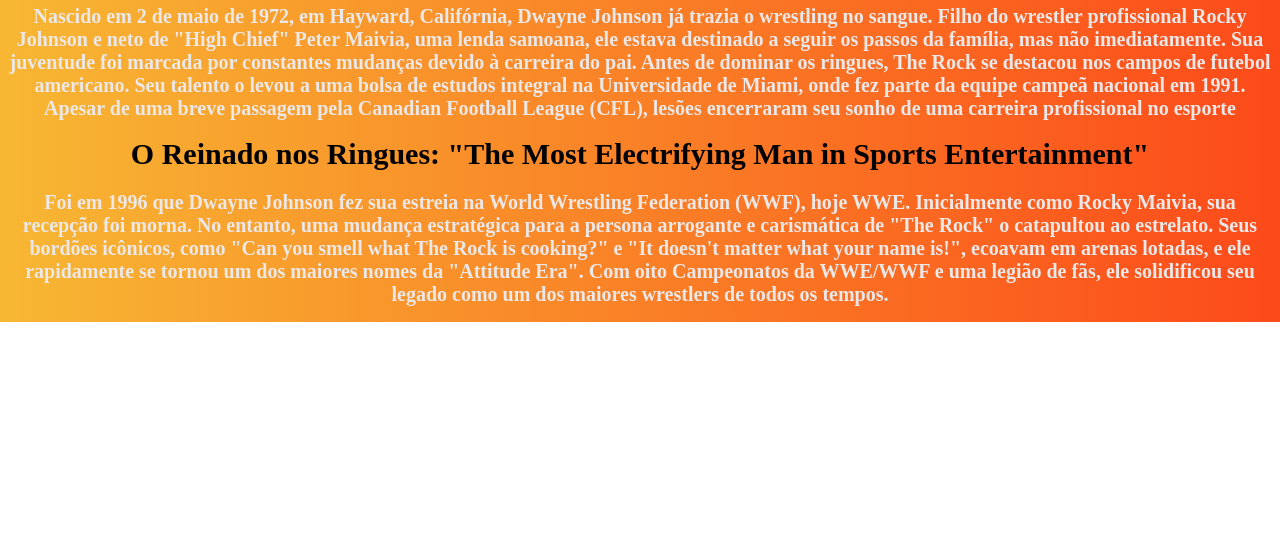
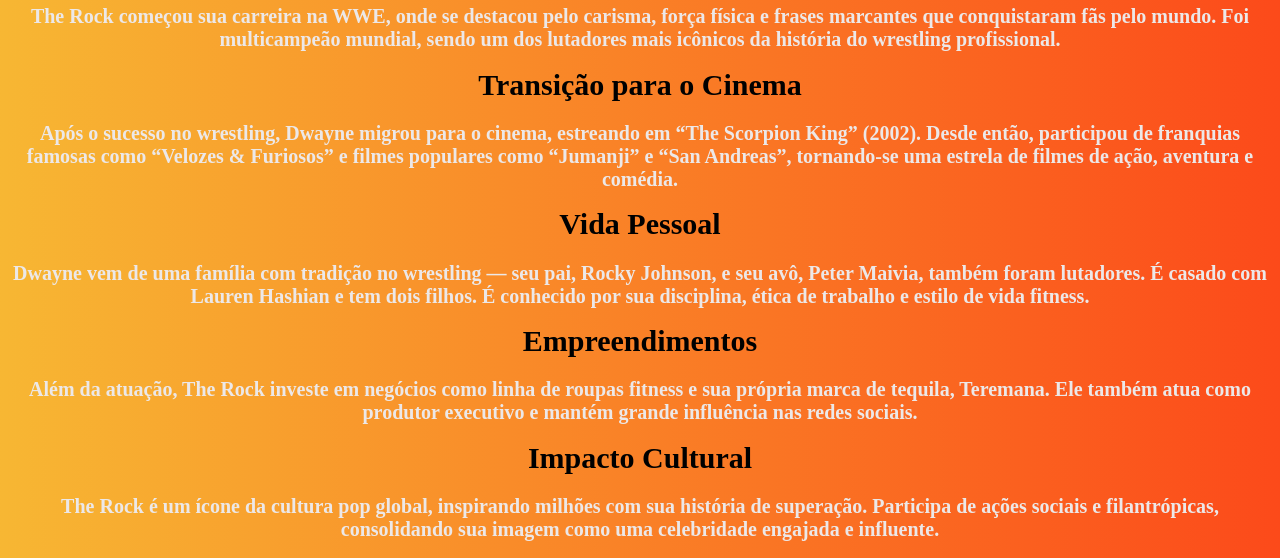
Before and after one commit to augusto-martins-leite/saite1, a plain HTML site: page site 001/index.html in a window 1280 px wide. Shown: the part 701-1259 px from the top of the page. Before the commit the page ends 1023 px from the top, so only its background shows below. Drawn offline with Linux system fonts and the light colour scheme.

Commit message:
Add files via upload

```diff
--- a/site 001/index.html
+++ b/site 001/index.html
@@ -15,21 +15,25 @@
     <h2 id="testo">Dwayne Douglas Johnson nasceu em 2 de maio de 1972 e é conhecido mundialmente
         como The Rock. Ele é ator, produtor, ex-lutador profissional e empresário, consolidando-se como uma das maiores
         personalidades do entretenimento.</h2>
-    <h1 id="sub-titulo">O Início de Tudo: Raízes e Atletismo</h1>
-    <h2 id="testo">Nascido em 2 de maio de 1972, em Hayward, Califórnia, Dwayne Johnson já trazia o wrestling no sangue.
-        Filho do wrestler profissional Rocky Johnson e neto de "High Chief" Peter Maivia, uma lenda samoana,
-        ele estava destinado a seguir os passos da família, mas não imediatamente. Sua juventude foi marcada por constantes
-        mudanças devido à carreira do pai.
-
-        Antes de dominar os ringues, The Rock se destacou nos
-        campos de futebol americano. Seu talento o levou a uma bolsa de estudos integral na Universidade de Miami,
-        onde fez parte da equipe campeã nacional em 1991. Apesar de uma breve passagem pela Canadian Football League (CFL), lesões encerraram seu
-        sonho de uma carreira profissional no esporte</h2>
-    <h1 id="sub-titulo">O Reinado nos Ringues: "The Most Electrifying Man in Sports Entertainment"</h1>
-    <h2 id="testo">Foi em 1996 que Dwayne Johnson fez sua estreia na World Wrestling Federation (WWF), hoje WWE. Inicialmente como Rocky Maivia, sua
-        recepção foi morna. No entanto, uma mudança estratégica para a persona arrogante e carismática de "The Rock" o catapultou ao estrelato. Seus
-        bordões icônicos, como "Can you smell what The Rock is cooking?" e "It doesn't matter what your name is!", ecoavam em arenas lotadas, e ele
-        rapidamente se tornou um dos maiores nomes da "Attitude Era". Com oito Campeonatos da WWE/WWF e uma legião de fãs, ele solidificou seu legado
-         como um dos maiores wrestlers de todos os tempos.</h2>
+    <h1 id="sub-titulo">Carreira no Wrestling</h1>
+    <h2 id="testo">The Rock começou sua carreira na WWE, onde se destacou pelo carisma, força física e frases marcantes que
+        conquistaram fãs pelo mundo. Foi multicampeão mundial,
+        sendo um dos lutadores mais icônicos da história do wrestling profissional.</h2>
+    <h1 id="sub-titulo">Transição para o Cinema</h1>
+    <h2 id="testo">Após o sucesso no wrestling, Dwayne migrou para o cinema, estreando em “The Scorpion King” (2002).
+         Desde então, participou de franquias famosas como “Velozes & Furiosos” e filmes populares como “Jumanji” e
+         “San Andreas”, tornando-se uma estrela de filmes de ação, aventura e comédia.</h2>
+         <h1 id="sub-titulo">Vida Pessoal</h1>
+         <h2 id="testo">Dwayne vem de uma família com tradição no wrestling — seu pai, Rocky Johnson, e seu avô, Peter Maivia,
+            também foram lutadores. É casado com Lauren Hashian e tem dois filhos.
+            É conhecido por sua disciplina, ética de trabalho e estilo de vida fitness.</h2>
+        <h1 id="sub-titulo">Empreendimentos</h1>
+        <h2 id="testo">Além da atuação, The Rock investe em negócios como linha de roupas fitness e sua própria marca de
+            tequila, Teremana. Ele também
+             atua como produtor executivo e mantém grande influência nas redes sociais.</h2>
+        <h1 id="sub-titulo">Impacto Cultural</h1>
+        <h2 id="testo">The Rock é um ícone da cultura pop global, inspirando milhões com sua história de superação.
+            Participa de ações sociais e filantrópicas,
+             consolidando sua imagem como uma celebridade engajada e influente.</h2>
 </body>
 </html>
```
